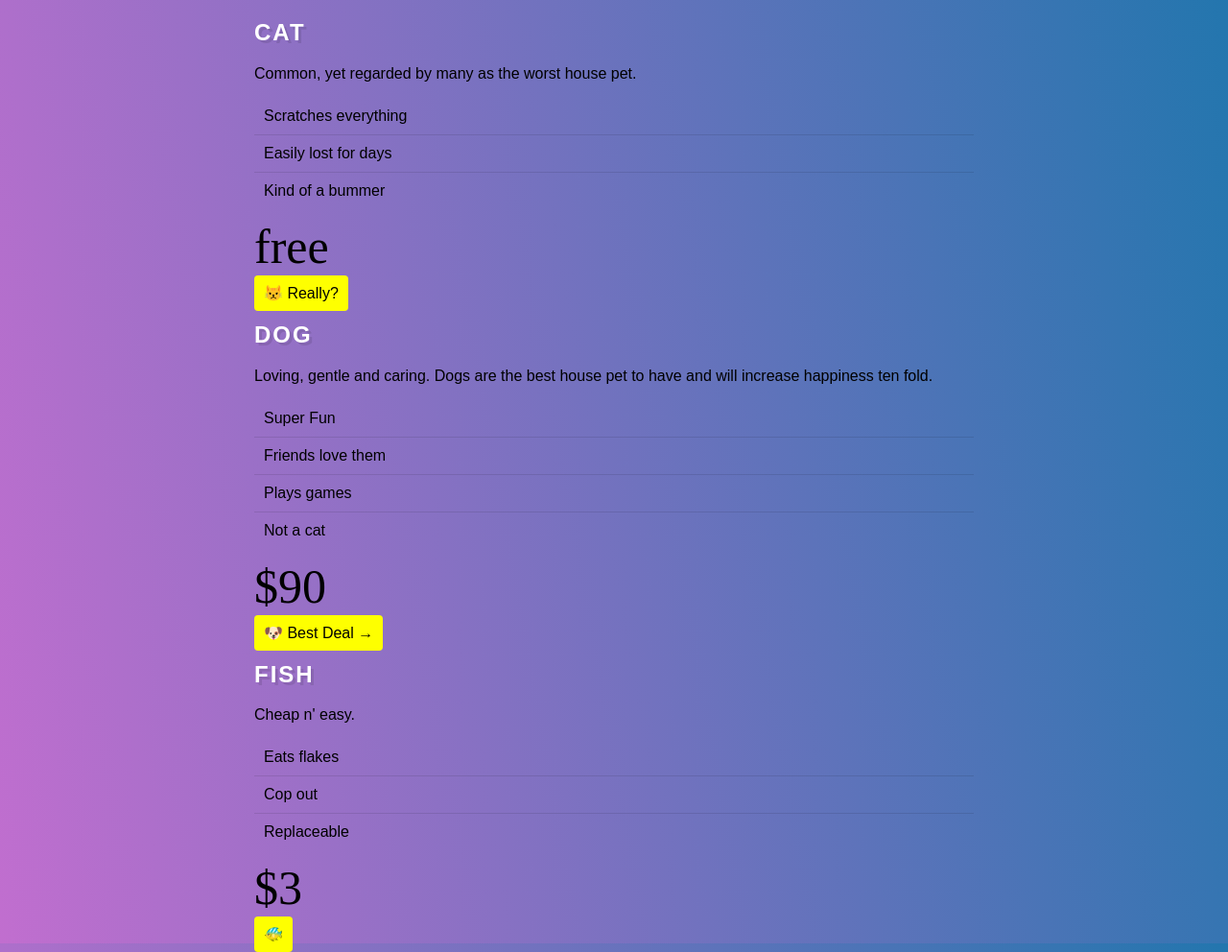
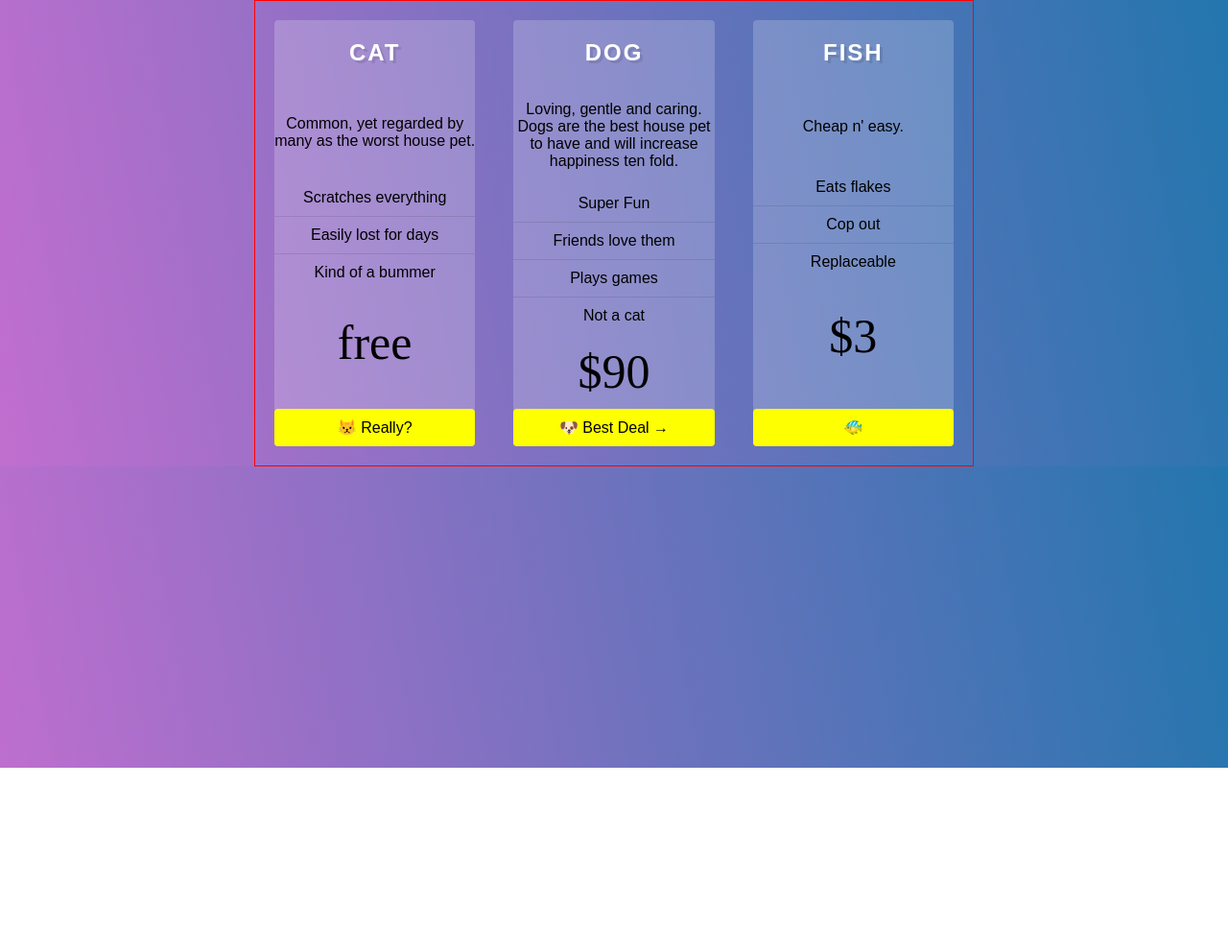
Before and after one commit to cybk/FlexboxPractice, a plain HTML site: page 11-pricing Grid/index.html in a window 1280 px wide. Shown: the whole page at 96% size. After the commit the page ends 800 px from the top, so only its background shows below. Drawn offline with Linux system fonts and the light colour scheme.

Commit message:
Added style to pricing grid

```diff
--- a/11-pricing Grid/style.css
+++ b/11-pricing Grid/style.css
@@ -58,5 +58,29 @@ a {
 .pricing-grid {
   max-width:750px;
   margin: 0 auto;
+  display: flex;
+
+  border: solid 1px red;
+  align-items: stretch;
+}
+
+.plan{
+  flex: 1;
+  background: rgb(255, 255, 255, 0.2);
+  margin: 20px;
+  border-radius: 4px;
+  text-align: center;
+
+  flex: 1;
+  display: flex;
+  flex-wrap: wrap;
 
 }
+
+.plan > *{
+  flex:1 1 100%;
+}
+
+.plan .cta{
+  align-self: flex-end;
+}
```
